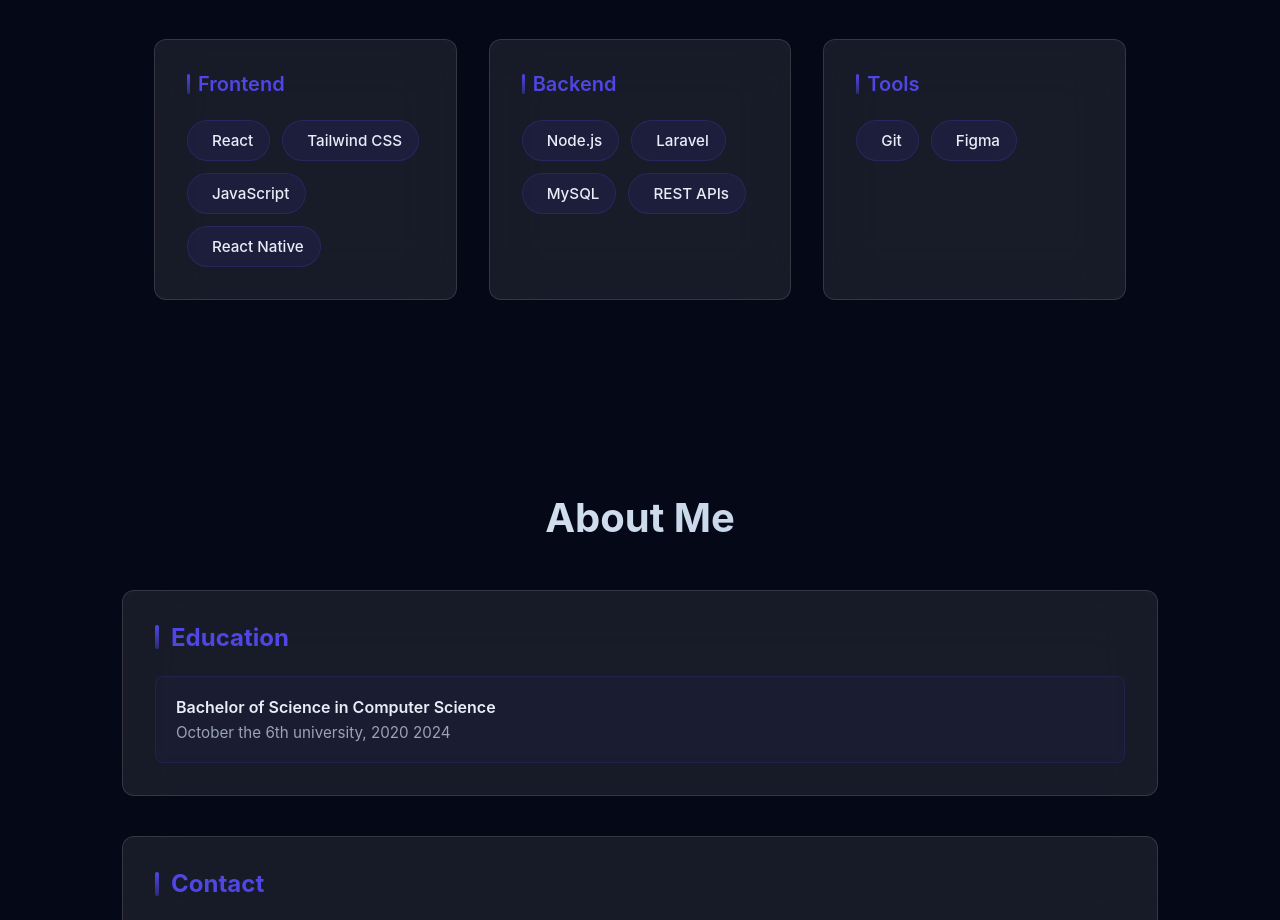
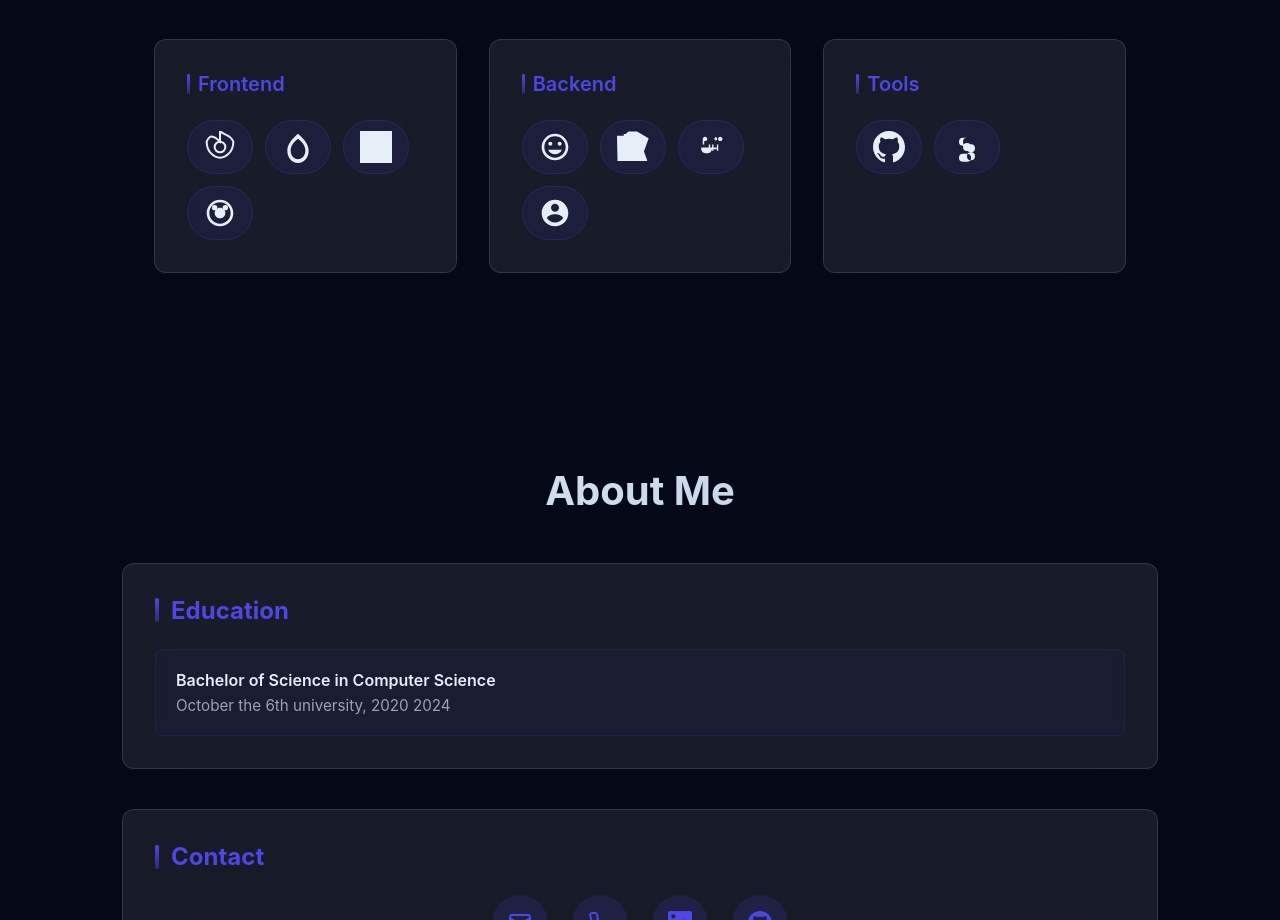
Before and after one commit to AmrKhalidMohamed/Portofolio, a React (Vite) app: page / in a window 1280 px wide. Shown: the part 1480-2400 px from the top of the page. Built offline with nearby package versions, Linux system fonts and the light colour scheme; a web font is replaced by a local one.

Commit message:
Update Skills section to show icons with skill names

```diff
--- a/src/components/SkillsSection.jsx
+++ b/src/components/SkillsSection.jsx
@@ -1,21 +1,87 @@
 import React from "react"
+
+// SVG Icon Components
+const ReactIcon = () => (
+  <svg width="32" height="32" viewBox="0 0 24 24" fill="none" stroke="currentColor" strokeWidth="1.5">
+    <circle cx="12" cy="12" r="4"/>
+    <path d="M12 8C8.1 4 4.5 2 2 8c0 8 6 12 10 12s10-4 10-12c-2.5-6-6.1-4-10-8z"/>
+  </svg>
+)
+
+const JavaScriptIcon = () => (
+  <svg width="32" height="32" viewBox="0 0 24 24" fill="currentColor">
+    <path d="M0 0h24v24H0V0zm4.3 17.3c.5.9 1.4 1.5 2.6 1.5 1.1 0 1.9-.5 1.9-1.4 0-1-.6-1.3-2-1.8l-.6-.3c-2-1-3.3-2.2-3.3-4.8 0-2.4 1.8-4.2 4.6-4.2 2 0 3.4.7 4.4 2.3l-2.4 1.6c-.5-.8-1.1-1.2-1.9-1.2s-1.3.5-1.3 1.3c0 .9.5 1.3 1.7 1.8l.6.3c2.4 1 3.7 2.2 3.7 4.8 0 2.7-2.1 4.4-5 4.4-2.8 0-4.6-1.3-5.4-3.1l2.4-1.5z"/>
+  </svg>
+)
+
+const TailwindIcon = () => (
+  <svg width="32" height="32" viewBox="0 0 24 24" fill="currentColor">
+    <path d="M12 2c-5.33 4.55-8 8.48-8 12.8C4 19.94 7.58 24 12 24s8-4.06 8-9.2c0-4.32-2.67-8.25-8-12.8zm0 19.2c-3.08 0-5.5-2.91-5.5-6.4 0-2.97 1.5-5.83 5.5-9.01 4 3.18 5.5 6.04 5.5 9.01 0 3.49-2.42 6.4-5.5 6.4z"/>
+  </svg>
+)
+
+const NodeIcon = () => (
+  <svg width="32" height="32" viewBox="0 0 24 24" fill="currentColor">
+    <path d="M12 2C6.48 2 2 6.48 2 12s4.48 10 10 10 10-4.48 10-10S17.52 2 12 2zm0 18c-4.41 0-8-3.59-8-8s3.59-8 8-8 8 3.59 8 8-3.59 8-8 8zm3.5-9c.83 0 1.5-.67 1.5-1.5S16.33 8 15.5 8 14 8.67 14 9.5s.67 1.5 1.5 1.5zm-7 0c.83 0 1.5-.67 1.5-1.5S9.33 8 8.5 8 7 8.67 7 9.5 7.67 11 8.5 11zm3.5 6.5c2.33 0 4.31-1.46 5.11-3.5H6.89c.8 2.04 2.78 3.5 5.11 3.5z"/>
+  </svg>
+)
+
+const LaravelIcon = () => (
+  <svg width="32" height="32" viewBox="0 0 24 24" fill="currentColor">
+    <path d="M23.642 5.43a.364.364 0 01.007.36l-4.053 11.226a.358.358 0 01-.335.21H9.158a.354.354 0 01-.347-.286L4.95 2.793a.368.368 0 01.006-.36.359.359 0 01.328-.168h9.947a.356.356 0 01.348.286l7.05 19.449a.366.366 0 01-.007.36.358.358 0 01-.328.168H.715a.356.356 0 01-.347-.286L0 4.07A.368.368 0 010 3.71.359.359 0 01.328 3.54h4.947L8.28.646A.354.354 0 018.627.36h6.347a.356.356 0 01.347.286L23.642 5.43z"/>
+  </svg>
+)
+
+const MySQLIcon = () => (
+  <svg width="32" height="32" viewBox="0 0 24 24" fill="currentColor">
+    <path d="M13.896 10.152h-1.087v4.695h1.087v-4.695zm-3.564 4.695h1.088v-4.695h-1.088v4.695zm7.128-4.695h-1.087v4.695h1.087v-4.695zm2.696-3.087c.302-.29.45-.659.45-1.107 0-.443-.148-.818-.45-1.113s-.703-.44-1.226-.44-1.003.147-1.238.44c-.235.295-.35.67-.35 1.113 0 .448.115.817.35 1.107.235.29.715.437 1.238.437.523 0 .924-.147 1.226-.437zm-4.55.05c.27 0 .515-.113.735-.338.22-.225.33-.503.33-.834 0-.331-.11-.609-.33-.834-.22-.225-.465-.338-.735-.338-.27 0-.517.113-.738.338-.22.225-.33.503-.33.834 0 .331.11.609.33.834.221.225.468.338.738.338zm-6.85-.05c.302-.29.45-.659.45-1.107 0-.443-.148-.818-.45-1.113s-.704-.44-1.226-.44c-.522 0-1.003.147-1.238.44-.235.295-.35.67-.35 1.113 0 .448.115.817.35 1.107.235.29.716.437 1.238.437.522 0 .924-.147 1.226-.437zm7.452 6.532v-1.24h-11.52v1.24c0 .46.1.887.305 1.28.205.393.488.73.848 1.008.36.279.782.48 1.268.608.486.128 1.01.192 1.572.192.563 0 1.086-.064 1.572-.192.486-.128.908-.33 1.268-.608.36-.278.643-.615.848-1.008.205-.393.305-.82.305-1.28zm-10.39-3.415h1.088v-4.695h-1.088v4.695z"/>
+  </svg>
+)
+
+const GitIcon = () => (
+  <svg width="32" height="32" viewBox="0 0 24 24" fill="currentColor">
+    <path d="M12 0c-6.626 0-12 5.373-12 12 0 5.302 3.438 9.8 8.207 11.387.599.111.793-.261.793-.577v-2.234c-3.338.726-4.033-1.416-4.033-1.416-.546-1.387-1.333-1.756-1.333-1.756-1.089-.745.083-.729.083-.729 1.205.084 1.839 1.237 1.839 1.237 1.07 1.834 2.807 1.304 3.492.997.107-.775.418-1.305.762-1.604-2.665-.305-5.467-1.334-5.467-5.931 0-1.311.469-2.381 1.236-3.221-.124-.303-.535-1.524.117-3.176 0 0 1.008-.322 3.301 1.23.957-.266 1.983-.399 3.003-.404 1.02.005 2.047.138 3.006.404 2.291-1.552 3.297-1.23 3.297-1.23.653 1.653.242 2.874.118 3.176.77.84 1.235 1.911 1.235 3.221 0 4.609-2.807 5.624-5.479 5.921.43.372.823 1.102.823 2.222v3.293c0 .319.192.694.801.576 4.765-1.589 8.199-6.086 8.199-11.386 0-6.627-5.373-12-12-12z"/>
+  </svg>
+)
+
+const FigmaIcon = () => (
+  <svg width="32" height="32" viewBox="0 0 24 24" fill="currentColor">
+    <path d="M15 12a3 3 0 11-6 0 3 3 0 016 0z"/>
+    <path fillRule="evenodd" d="M8.99 5a3 3 0 100 6H12a3 3 0 100-6H8.99zM12 11a3 3 0 110-6 3 3 0 010 6zm3 5a3 3 0 100-6 3 3 0 000 6zm0 6a3 3 0 110-6 3 3 0 010 6zM8.99 17a3 3 0 100 6H12a3 3 0 100-6H8.99z"/>
+  </svg>
+)
+
+const ReactNativeIcon = () => (
+  <svg width="32" height="32" viewBox="0 0 24 24" fill="currentColor">
+    <circle cx="8" cy="8" r="2"/>
+    <circle cx="16" cy="8" r="2"/>
+    <path d="M12 16c-2.2 0-4-1.8-4-4s1.8-4 4-4 4 1.8 4 4-1.8 4-4 4z"/>
+    <path d="M12 2C6.5 2 2 6.5 2 12s4.5 10 10 10 10-4.5 10-10S17.5 2 12 2zm0 18c-4.4 0-8-3.6-8-8s3.6-8 8-8 8 3.6 8 8-3.6 8-8 8z"/>
+  </svg>
+)
+
+const RestIcon = () => (
+  <svg width="32" height="32" viewBox="0 0 24 24" fill="currentColor">
+    <path d="M12 2C6.48 2 2 6.48 2 12s4.48 10 10 10 10-4.48 10-10S17.52 2 12 2zm0 3c1.66 0 3 1.34 3 3s-1.34 3-3 3-3-1.34-3-3 1.34-3 3-3zm0 14.2c-2.5 0-4.71-1.28-6-3.22.03-1.99 4-3.08 6-3.08 1.99 0 5.97 1.09 6 3.08-1.29 1.94-3.5 3.22-6 3.22z"/>
+  </svg>
+)
 
 const skills = {
   frontend: [
-    { name: "React", icon: "" },
-    { name: "Tailwind CSS", icon: "" },
-    { name: "JavaScript", icon: "" },
-    { name: "React Native", icon: "" },
+    { name: "React", icon: ReactIcon },
+    { name: "Tailwind CSS", icon: TailwindIcon },
+    { name: "JavaScript", icon: JavaScriptIcon },
+    { name: "React Native", icon: ReactNativeIcon },
   ],
   backend: [
-    { name: "Node.js", icon: "" },
-    { name: "Laravel", icon: "" },
-    { name: "MySQL", icon: "" },
-    { name: "REST APIs", icon: "" },
+    { name: "Node.js", icon: NodeIcon },
+    { name: "Laravel", icon: LaravelIcon },
+    { name: "MySQL", icon: MySQLIcon },
+    { name: "REST APIs", icon: RestIcon },
   ],
   tools: [
-    { name: "Git", icon: "" },
-    { name: "Figma", icon: "" },
+    { name: "Git", icon: GitIcon },
+    { name: "Figma", icon: FigmaIcon },
   ],
 }
 
@@ -32,12 +98,18 @@
                 {category.charAt(0).toUpperCase() + category.slice(1)}
               </h3>
               <div className="skills-badges">
-                {items.map((skill) => (
-                  <div key={skill.name} className="skill-badge">
-                    <span className="skill-icon">{skill.icon}</span>
-                    <span className="skill-name">{skill.name}</span>
-                  </div>
-                ))}
+                {items.map((skill) => {
+                  const Icon = skill.icon
+                  return (
+                    <div
+                      key={skill.name}
+                      className="skill-badge"
+                      title={skill.name}
+                    >
+                      <Icon />
+                    </div>
+                  )
+                })}
               </div>
             </div>
           ))}
```
